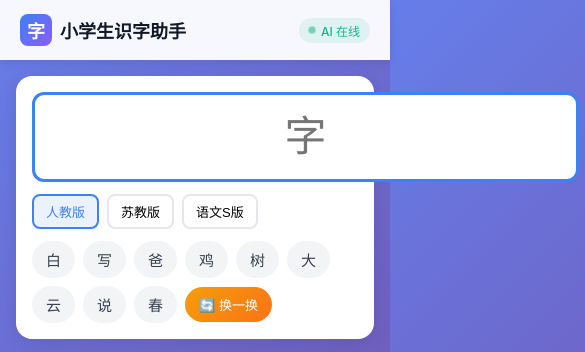
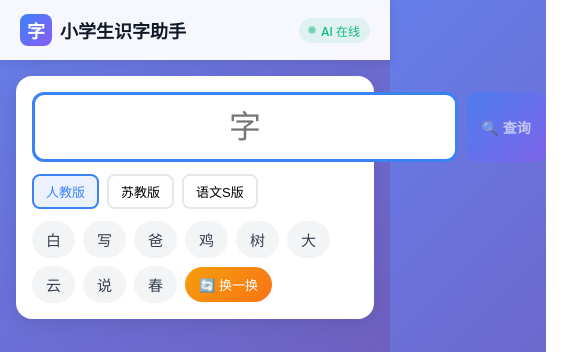
Before and after one commit to Mark-X/learning, a plain HTML site: page index.html in a window 390 px wide. Shown: the top 352 px of the page, 585 px wide, since content can reach past the window. Drawn offline with nearby package versions, Linux system fonts and the light colour scheme.

Commit message:
style: 优化输入框按钮对齐和移动端适配

```diff
--- a/index.html
+++ b/index.html
@@ -99,30 +99,31 @@
     .input-row {
       display: flex;
       gap: 10px;
-      align-items: center;
+      align-items: stretch;
     }
     .char-input {
       flex: 1;
-      height: 90px;
+      height: 80px;
       border: 3px solid var(--primary);
       border-radius: 12px;
-      font-size: 42px;
+      font-size: 36px;
       text-align: center;
       outline: none;
       transition: all 0.3s;
+      padding: 0;
     }
     .char-input:focus {
       border-color: var(--primary);
       box-shadow: 0 0 0 3px rgba(59, 130, 246, 0.2);
     }
     .search-btn {
-      width: 80px;
-      height: 90px;
+      width: 90px;
+      height: 80px;
       background: linear-gradient(135deg, var(--primary), #8B5CF6);
       color: white;
       border: none;
       border-radius: 12px;
-      font-size: 16px;
+      font-size: 15px;
       font-weight: 600;
       cursor: pointer;
       transition: all 0.2s;
@@ -130,6 +131,23 @@
       align-items: center;
       justify-content: center;
       gap: 6px;
+      flex-shrink: 0;
+    }
+
+    /* 移动端适配 */
+    @media (max-width: 400px) {
+      .char-input {
+        height: 70px;
+        font-size: 32px;
+      }
+      .search-btn {
+        width: 80px;
+        height: 70px;
+        font-size: 14px;
+      }
+      .input-row {
+        gap: 8px;
+      }
     }
     .search-btn:active { transform: scale(0.98); }
     .search-btn:disabled { opacity: 0.6; cursor: not-allowed; }
```
